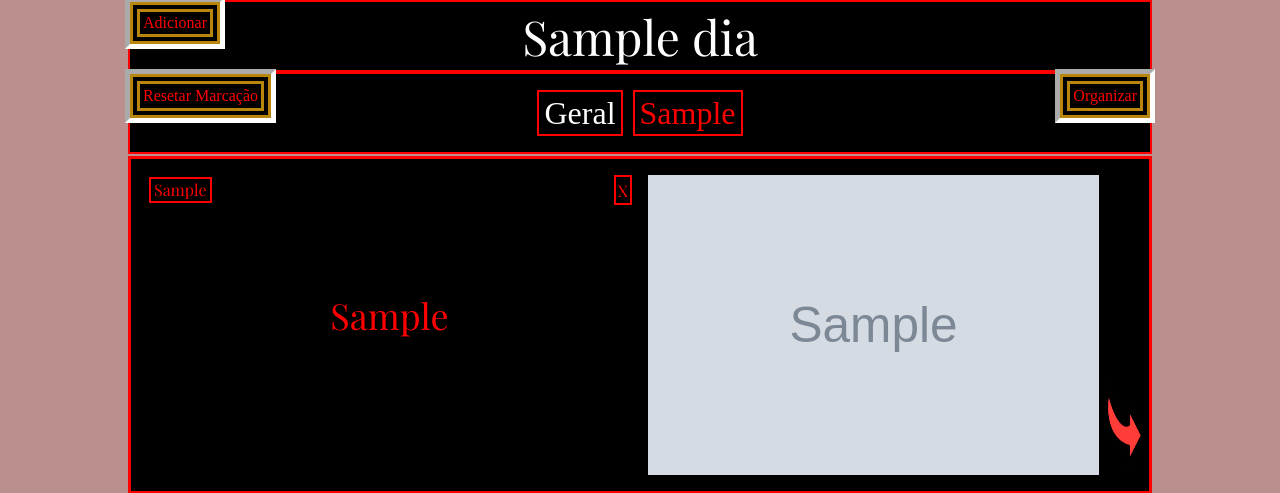
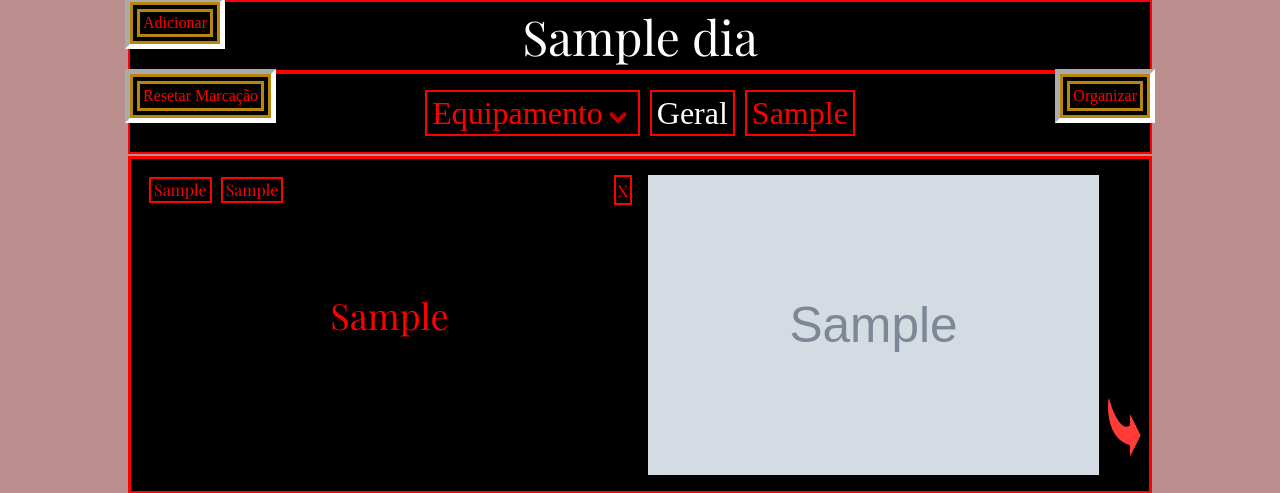
Before and after one commit to Duarts-D/Web-site-Academia-casa, a Django app: a page that uses apps/academia/templates/dashboard.html in a window 1280 px wide. Shown: the part 62-555 px from the top of the page. Run offline with Django 4.2, Linux system fonts and the light colour scheme; a user stored in the database is signed in; tables that the repository leaves empty hold one stand-in row (values such as "Sample post"); grey boxes marked "Sample" are stand-in pictures; some libraries are stand-ins or nearby versions; some web fonts are replaced.

Commit message:
Adicionado em app Academia , estilisando css e html e js para lista esquipamento em criatreino,dashboard,videos,adicionado ao partiais categorias totais e info categorias, em main js adicionado funcao para remocao da pre lista em dashboard de equipamento ao remover item.

```diff
--- a/apps/academia/templates/criartreino.html
+++ b/apps/academia/templates/criartreino.html
@@ -23,7 +23,7 @@
         <ul id="ulVideos">
 
             {% for treino in videos %}
-            <li class="video__container" data-categoria-tag="{{treino.categorias}}">
+            <li class="video__container" data-categoria-tag="{{treino.categorias}}" data-categoria-equipamento="{{treino.equipamento}}">
                 <div class="video__descricao">
                 {% include 'partials/_info_categorias.html'%}
 
--- a/apps/academia/templates/dashboard.html
+++ b/apps/academia/templates/dashboard.html
@@ -38,7 +38,7 @@
     <ul id="ulVideos">
         {%if dia_semana%}
         {% for treino in dia_semana %}
-        <li class="video__container" data-bloco-video="player{{treino.video.id}}" data-video-id='{{treino.video.id}}' data-categoria-tag="{{treino.video.categorias}}">
+        <li class="video__container" data-bloco-video="player{{treino.video.id}}" data-video-id='{{treino.video.id}}' data-categoria-tag="{{treino.video.categorias}}" data-categoria-equipamento="{{treino.video.equipamento}}">
             <div class="video__descricao">
                 {% include 'partials/_info_categorias.html'%}
                 <div class="video__descricao__textos">
--- a/apps/academia/templates/partials/_categorias_totais.html
+++ b/apps/academia/templates/partials/_categorias_totais.html
@@ -3,20 +3,56 @@
 {% if lista_treino %}
 
 <ul class="categorias_container categorias_container_treino">
-    <li class="categorias">
+
+    <li class="categorias position_equipamento" >
+        <input type="checkbox" id="checkequipamento">
+        <label for="checkequipamento" class="label_equipamento" id="checkbox">Equipamento</label>
+        <ul class="categorias_equipamento">
+            <li class="categorias_equipamento_item" id="option">
+                <input type="radio" name="equipamento" value="Equipamento">
+                <span>Nenhum</span>
+            </li>
+            {% for equipamento in equipamentos %}
+            <li class="categorias_equipamento_item" id="option">
+                <input type="radio" name="equipamento" value="{{equipamento}}">
+                <span>{{equipamento}}</span>
+            </li>
+            {% endfor %}
+
+        </ul>
+    </li>
+    <li  id="categorias" class="categorias">
         <a href="{% url 'lista_treino' dia geral %}" {% if categoria_listagem|jsoff:'Dav' %}class="categorias_ativa"{%endif%} id="Geral_ativo" class="categorias_ativa" data-categoria='yes'>Geral</a>
     </li>
 
     {% for categoria in categorias%}
-    <li class="categorias">
+    <li id="categorias" class="categorias">
         <a href="{% url 'lista_treino' dia categoria %}"  {% if categoria_listagem|jsoff:categoria %}class="categorias_ativa"{% endif %}  data-categoria='yes'>{{categoria}}</a>
     </li>
     {% endfor%}
 </ul>
 
 {% else %}
+
 <ul class="categorias_container" id="categoria_div_seletor">
-    <li class="categorias">
+    <li class="categorias position_equipamento" >
+        <input type="checkbox" id="checkequipamento">
+        <label for="checkequipamento" class="label_equipamento" id="checkbox">Equipamento</label>
+        <ul class="categorias_equipamento">
+            <li class="categorias_equipamento_item" id="option">
+                <input type="radio" name="equipamento" value="Equipamento">
+                <span>Nenhum</span>
+            </li>
+            {% for equipamento in equipamentos %}
+            <li class="categorias_equipamento_item" id="option">
+                <input type="radio" name="equipamento" value="{{equipamento}}">
+                <span>{{equipamento}}</span>
+            </li>
+            {% endfor %}
+
+        </ul>
+    </li>
+    <li id="categorias" class="categorias">
         {% if zumba == True %}
             <a href="{% url 'videos_zumba'%}" class="categorias_ativa" id="Geral_ativo">Geral</a>
         {% elif dia == False %}
@@ -27,7 +63,7 @@
     </li>
     {% for categoria in categorias %}
     {%if categoria%}
-        <li class="categorias" >
+        <li id="categorias" class="categorias" >
             {% if dia == False %}
                 <a href="{% url 'videos' categoria %}">{{categoria}}</a>
             {% else %}
--- a/apps/academia/templates/partials/_info_categorias.html
+++ b/apps/academia/templates/partials/_info_categorias.html
@@ -5,6 +5,11 @@
         {% if treino.categorias %}
         <li class="video__icon__itens border__style_2px" alt="Ícone">
             {{treino.categorias}}
+        </li>
+        {% endif %}
+        {% if treino.equipamento %}
+        <li class="video__icon__itens border__style_2px" alt="Ícone">
+            {{treino.equipamento}}
         </li>
         {% endif %}
     </ul>
@@ -19,9 +24,20 @@
                 {{treino.video.categorias}}
             </li>
         {% endif %}
+
         {% if treino.categorias %}
         <li class="video__icon__itens border__style_2px" alt="Ícone">
             {{treino.categorias}}
+        </li>
+    {% endif %}
+    {% if treino.equipamento %}
+    <li class="video__icon__itens border__style_2px" alt="Ícone">
+        {{treino.equipamento}}
+    </li>
+    {% endif %}
+    {% if treino.video.equipamento %}
+        <li class="video__icon__itens border__style_2px" alt="Ícone">
+            {{treino.video.equipamento}}
         </li>
     {% endif %}
     </ul>
--- a/apps/academia/templates/videos.html
+++ b/apps/academia/templates/videos.html
@@ -17,7 +17,7 @@
 
 <ul id="ulVideos">
     {% for treino in videos %}
-    <li class="video__container" data-categoria-tag="{{treino.categorias}}">
+    <li class="video__container" data-categoria-tag="{{treino.categorias}}" data-categoria-equipamento="{{treino.equipamento}}">
         <div class="video__descricao">
         {% include 'partials/_info_categorias.html'%}
         <div class="video__descricao__textos">
--- a/setup/static/css/stylesv4.css
+++ b/setup/static/css/stylesv4.css
@@ -443,6 +443,96 @@ hr{
   background-color: black;
   border: 2px solid red;
   z-index: 1;
+}
+
+.position_equipamento{
+  position: relative;
+  min-width: 200px;
+  display: flex;
+  flex-direction: row;
+  justify-content: space-between;
+  align-items: center;
+
+}
+
+.position_equipamento::after{
+  content: '';
+  display: inline-block;
+  background-image: url(../img/sinal-de-seta-para-baixo-para-navegar.png);
+  background-repeat: no-repeat;
+  background-position: right;
+  background-size: contain;
+  transform: rotate(90deg);
+  width: 30px;
+  height: 20px;
+}
+
+.label_equipamento{
+  cursor: pointer;
+}
+
+.position_equipamento_open::after{
+  content: '';
+  background-image: url(../img/sinal-de-seta-para-baixo-para-navegar.png);
+  background-repeat: no-repeat;
+  background-position: center;
+  background-size: contain;
+  transform: rotate(270deg);
+  display: inline-block;
+  width: 30px;
+  height: 20px;
+}
+
+.label_equipamento:focus{
+  color: white;
+}
+.label_equipamento:hover{
+  color: white;
+}
+
+.categorias_equipamento_item{
+  border: 2px solid red;
+  padding: 5px;
+  width: auto;
+  position: relative;
+}
+
+.categorias_equipamento_item input[type="radio"]{
+  all: unset;
+  cursor: pointer;
+  inset: 0;
+  position: absolute;
+}
+
+
+#checkequipamento{
+  all: unset;
+  cursor: pointer;
+  inset: 0;
+  position: absolute;
+  z-index: 3;
+}
+
+
+
+.categorias_equipamento_item:hover{
+  color: white;
+  background-color: #131010;
+}
+
+
+
+#checkequipamento:checked + label + ul{
+  display: block;
+}
+
+.categorias_equipamento{
+  position: absolute;
+  top: 100%;
+  left: 0;
+  background-color: black;
+  width: 100%;
+  display: none;
 }
 
 .resetbutton{
--- a/setup/static/js/categorias_page.js
+++ b/setup/static/js/categorias_page.js
@@ -2,7 +2,7 @@ import viewPort from "./viewport.js"
 import sendPostCriaTreino from "./postRemoveAdicionar.js"
 
 const queryGeral = document.getElementById('ulVideos')
-const queryCategoria = document.querySelectorAll('.categorias')
+const queryCategoria = document.querySelectorAll('#categorias')
 let dadosQuery =  [...queryGeral.children];
 const buttonXRemover = document.querySelectorAll('[data-button-remove]')
 let lastElement
@@ -11,6 +11,108 @@ export let listaAdicionar = []
 export let listRemover = []
 const buttonSalve = document.getElementById('teste_botton')
 // var resultado = window.confirm("Pressione 'Sim' ou 'Não'");
+let itensOptionSelect = document.querySelectorAll('#option input')
+const selectEquipamento = document.getElementById('checkbox')
+let buttonCheck = document.getElementById('checkequipamento')
+
+function alternacaSetaAcima(){
+    const buttonSelect = document.querySelector('.position_equipamento')
+    if (buttonSelect.classList.contains('position_equipamento_open')){
+        buttonSelect.classList.remove('position_equipamento_open')
+    }else{
+        buttonSelect.classList.add('position_equipamento_open')
+    }
+}
+
+buttonCheck.addEventListener('change',(e)=>{
+    alternacaSetaAcima()
+})
+
+if (itensOptionSelect.length == 1){
+    criandoItensOptionsSelect()
+    itensOptionSelect = document.querySelectorAll('#option input')
+}
+
+
+
+function criandoItensOptionsSelect(){
+    const itens = document.querySelectorAll('[data-categoria-equipamento]')
+    let listaItens = []
+    itens.forEach((e)=>{
+        const valor = e.dataset.categoriaEquipamento
+        if(valor != 'None' && !listaItens.includes(valor)){
+            listaItens.push(valor)
+        }
+    })
+    listaItens.forEach(e=>{
+        criarElementoOption(e)
+    })
+}
+
+function criarElementoOption(valor){
+    const li = document.createElement('li')
+    li.classList = 'categorias_equipamento_item'
+    li.id = 'option'
+    li.innerHTML =`<input type="radio" name="${valor}" value="${valor}">
+    <span>${valor}</span>`
+    const elementoDom = document.querySelector('.categorias_equipamento')
+    elementoDom.appendChild(li)
+}
+
+export default function removendoElementOption(){
+    const listaElement = document.querySelector('.categorias_equipamento')
+    const itensRemoviveis = Array.from(listaElement.children).slice(1)
+    itensRemoviveis.forEach(e=>{
+        e.remove()
+    })
+    criandoItensOptionsSelect()
+}
+
+function categoriaAtiva(){
+    const categoria = document.querySelectorAll('#categorias a')
+    let valor
+    categoria.forEach((e)=>{
+        if(e.classList.contains('categorias_ativa')){
+            valor = e.textContent
+            }
+        })
+    return valor
+}
+
+itensOptionSelect.forEach((input) => {
+    input.addEventListener('click', (e) => {
+        const valor = input.value
+        const bloco = document.querySelector('.position_equipamento')
+        const categoriaAtv = categoriaAtiva()
+
+        selectEquipamento.textContent = valor
+
+        if (buttonCheck.checked){
+            buttonCheck.checked = false
+            alternacaSetaAcima()
+        }
+        if (valor !== 'Equipamento'){
+
+            if (categoriaAtv !== 'Geral'){
+                filtroCategoria(categoriaAtv,valor)
+            }else{
+                filtroCategoria(valor)
+            }
+            bloco.style.boxShadow = '0px 0px 5px white'
+
+        }else{
+            if (categoriaAtv === 'Geral'){
+                queryGeralAll()
+            }else{
+                filtroCategoria(categoriaAtv)
+            }
+            bloco.style.boxShadow = 'none'
+        }
+        viewPort()
+    })
+})
+
+
 
 if(buttonSalve){
     buttonSalve.addEventListener('click',(e)=>{
@@ -31,8 +133,6 @@ lista.forEach((element)=>{
             listRemover.push(id)
             removerArrayAdicionar(id)
         }
-        console.log('Adicionar',listaAdicionar)
-        console.log('Remover',listRemover)
     })
 })
 
@@ -41,7 +141,6 @@ function removerArrayAdicionar(valor){
     if (indice !== -1){
         listaAdicionar.splice(indice,1)
     }
-    console.log(listaAdicionar)
 }
 
 function removeArrayRemove(valor){
@@ -59,25 +158,41 @@ buttonXRemover.forEach((elemento)=>{
     })
 })
 
-
 queryCategoria.forEach((element) =>{
     element.addEventListener('click',(e)=>{
+        const id = e.target.id
+        if (id === 'checkbox'){
+            return e
+        }else{
+            const valor = e.target.text//valor
             e.preventDefault()
-        const valor = e.target.text//valor
             if(valor){
                 firstElementLastElement(e)
                 if ( valor != 'Geral'){
+                    if (selectEquipamento.textContent !== 'Equipamento'){
+                        filtroCategoria(valor,selectEquipamento.textContent)
+                    }else{
                         filtroCategoria(valor)
+                    }
+                }else{
+                    if (selectEquipamento.textContent !== 'Equipamento'){
+                        filtroCategoria(selectEquipamento.textContent)
                     }else{
                         queryGeralAll()
                     }
                 }
+            }
+        }
+
         viewPort()
     })
 });
 
-function filtroCategoria(valor){
-    const filtro = dadosQuery.filter(li=> li.dataset.categoriaTag == valor)
+function filtroCategoria(valor,filtro_2){
+    let filtro = dadosQuery.filter(li=> li.dataset.categoriaTag == valor || li.dataset.categoriaEquipamento == valor)
+    if (filtro_2){
+        filtro = filtro.filter(li => li.dataset.categoriaEquipamento == filtro_2)
+    }
     queryGeral.innerHTML = ""
     if(filtro.length != 0){
         filtro.forEach((e)=>{
--- a/setup/static/js/main.js
+++ b/setup/static/js/main.js
@@ -1,5 +1,6 @@
 import sendPost from "./post_remove.js";
 import viewPort from "./viewport.js"
+import removendoElementOption from "./categorias_page.js";
 
 const imagemVideo = document.querySelectorAll('[data-imagem]')
 // const divBlocoVideo = document.querySelectorAll('[data-bloco-video]')
@@ -57,6 +58,7 @@ buttonXRemover.forEach((elemento) =>{
         const timenow = setTimeout(divDomRemove,3000,valor)
         sendPost(valor)
         removerOrdemLista(valor)
+        setTimeout(removendoElementOption,3000)
         // intesXStorage.push(valor)
         localStorage.setItem(`Remover-${dia}`,JSON.stringify(intesXStorage))
     });
```
Also changed, not shown: apps/academia/migrations/0029_equipamentomodel_videos_equipamento.py (added), setup/static/img/sinal-de-seta-para-baixo-para-navegar.png (added). Lines whose indentation alone changed are shown as unchanged.
